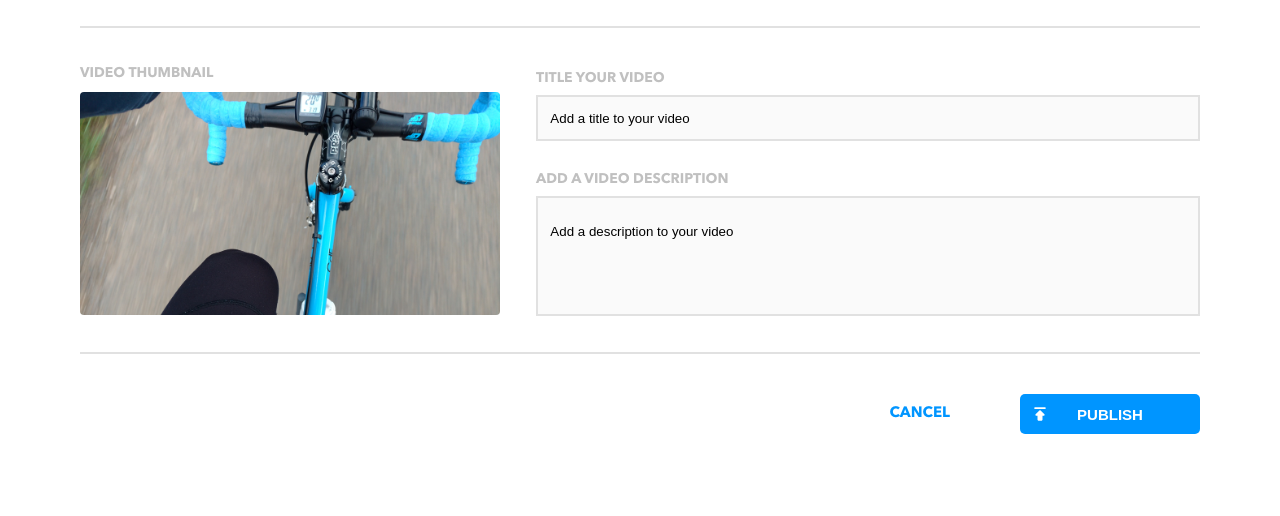
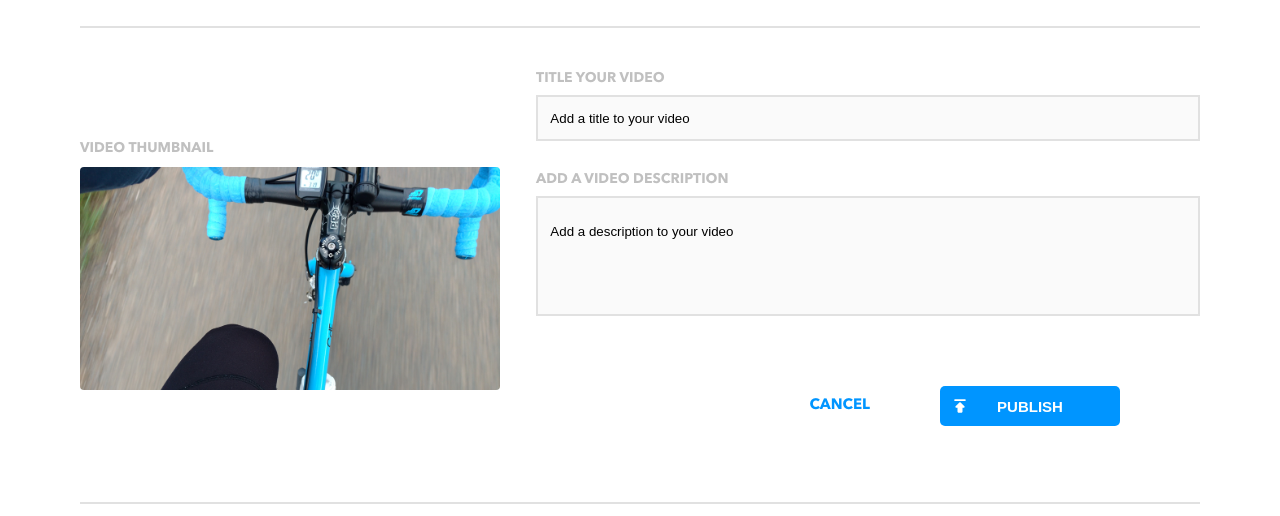
Before and after one commit to Nicholas-Zambrano/nicholas-zambrano-brainflix, a React (Create React App) app: page /videoUpload in a window 1280 px wide. Shown: the part 179-695 px from the top of the page. Built offline with nearby package versions, Linux system fonts and the light colour scheme.

Commit message:
added the get request to the local host

```diff
--- a/src/component/UploadActions/UploadActions.js
+++ b/src/component/UploadActions/UploadActions.js
@@ -28,8 +28,8 @@ function UploadActions() {
     else {
       return (
         <div className="uploadActions">
-          <button
-            onClick={() => handlePublish()}
+          <button type="button"
+            // onClick={() => handlePublish()}
             className="uploadActions__publish"
           >
             PUBLISH
--- a/src/component/UploadForm/UploadForm.js
+++ b/src/component/UploadForm/UploadForm.js
@@ -1,7 +1,17 @@
 import "./UploadForm.scss";
+// import "../UploadActions/UploadActions"
+import UploadActions from "../UploadActions/UploadActions";
 function UploadForm() {
+
+  function handlesubmit(event) {
+    event.preventDefault();
+    console.log("hello");
+
+
+  }
+
   return (
-    <form className="uploadForm">
+    <form onSubmit={handlesubmit} className="uploadForm">
       <div className="uploadForm__group">
         <label className="uploadForm__label">TITLE YOUR VIDEO</label>
         <input
@@ -13,14 +23,19 @@ function UploadForm() {
       </div>
 
       <div className="uploadForm__group">
-
         <label className="uploadForm__label">ADD A VIDEO DESCRIPTION</label>
-        <input className="input input__addDescription"
-        type="text"
-        name="addDescription"
-        placeholder="   Add a description to your video"
+        <input
+          className="input input__addDescription"
+          type="text"
+          name="addDescription"
+          placeholder="   Add a description to your video"
         />
       </div>
+
+      <section>
+        {/* <button>Submit</button> */}
+        <UploadActions />
+      </section>
     </form>
   );
 }
--- a/src/component/VideosList/VideosList.js
+++ b/src/component/VideosList/VideosList.js
@@ -15,7 +15,8 @@ function VideosList({ getvideos }) {
 
   useEffect(() => {
     axios
-      .get(`${API_BASE_URL}/videos?api_key=${API_KEY}`)
+      // .get(`${API_BASE_URL}/videos?api_key=${API_KEY}`)
+      .get("http://localhost:7500/videos")
       .then((response) => {
         // console.log(response);
         // filtering the array, and returning the videos that are not currently selected as main vid
--- a/src/pages/VideoPlayerPage.js
+++ b/src/pages/VideoPlayerPage.js
@@ -19,7 +19,10 @@ function VideoPlayerPage() {
 
   function getVideo(id) {
     axios
-      .get(`${API_BASE_URL}/videos/${id}?api_key=${API_KEY}`)
+      // .get(`${API_BASE_URL}/videos/${id}?api_key=${API_KEY}`)
+
+      // communicating with the API we created
+      .get(`http://localhost:7500/videos/${id}`)
       .then((response) => {
         setGetVideos(response.data);
         setIsLoading(false);
@@ -34,7 +37,8 @@ function VideoPlayerPage() {
       getVideo(videoID);
     } else {
       axios
-        .get(`${API_BASE_URL}/videos?api_key=${API_KEY}`)
+        // .get(`${API_BASE_URL}/videos?api_key=${API_KEY}`)
+        .get(`http://localhost:7500/videos`)
         .then((response) => {
           const firstVideoId = response.data[0].id;
           getVideo(firstVideoId);
--- a/src/pages/VideoUpload/VideoUpload.js
+++ b/src/pages/VideoUpload/VideoUpload.js
@@ -14,10 +14,10 @@ function VideoUpload() {
           <UploadForm />
         </section>
       </section>
-
+{/*
       <section className="">
         <UploadActions />
-      </section>
+      </section> */}
     </main>
   );
 }
```
Also changed, not shown: src/component/Comments/Comments.js (+17 -0 lines).
